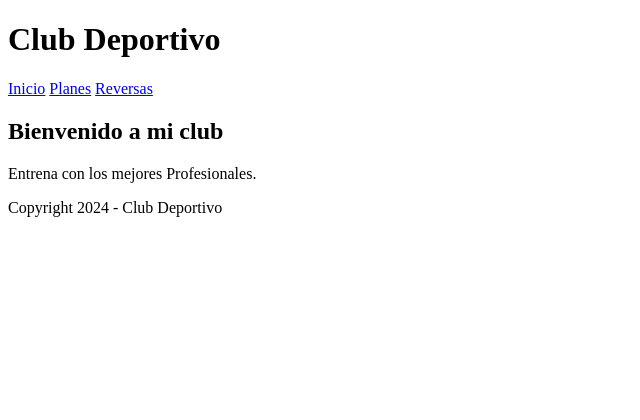
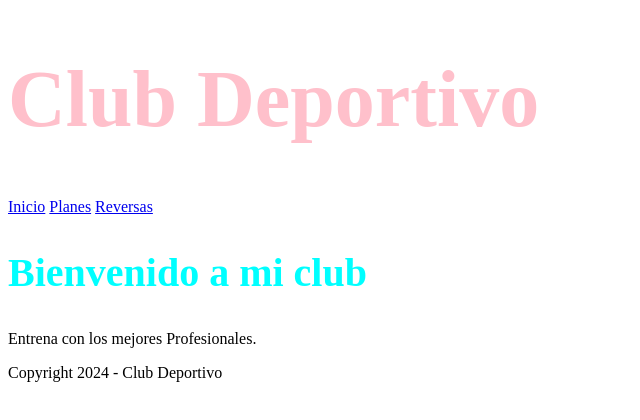
Before and after one commit to Felipe2076/Unidad-1-front-end-Javier-Haumada, a plain HTML site: page index.html in a window 1280 px wide. Shown: the whole page, without its empty margins (0-640 px from the left). Drawn offline with Linux system fonts and the light colour scheme.

Commit message:
nuevo codigo modificado

```diff
--- a/index.html
+++ b/index.html
@@ -6,7 +6,7 @@
     </head>
     <body>
         <header>
-            <h1>Club Deportivo</h1>
+            <h1 style="color: pink; font-size: 80px;"> Club Deportivo</h1>
             <nav>
                 <a href=#>Inicio</a>
                 <a href=#>Planes</a>
@@ -15,7 +15,7 @@
         </header>
         <main>
             <selection>
-                <h2>Bienvenido a mi club</h2>
+                <h2 style="color:aqua; font-size: 40px;">Bienvenido a mi club</h2>
                 <p>Entrena con los mejores Profesionales.</p>
             </selection>
         </main>
```
